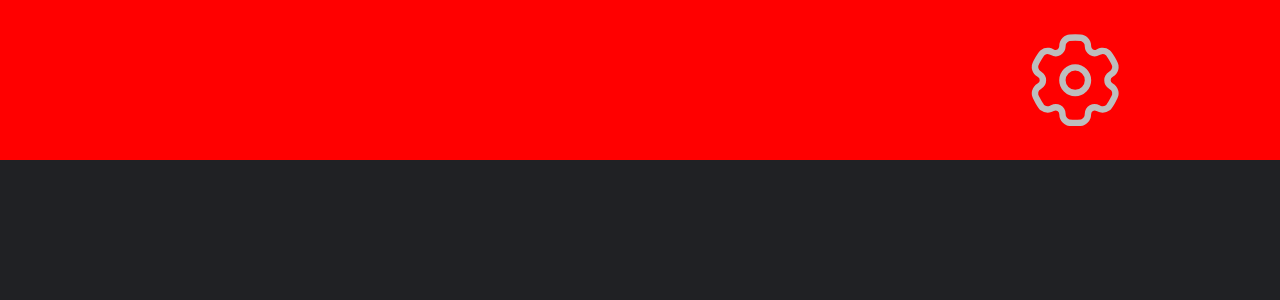
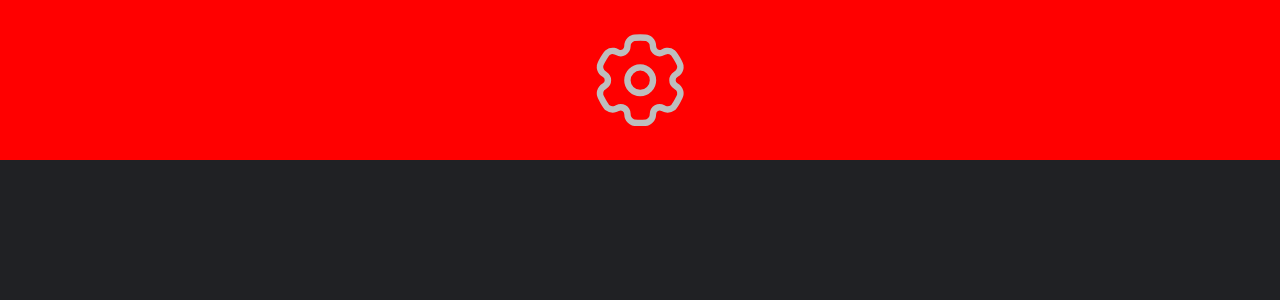
Before and after one commit to nneversky/todo-telega, a React (Vite) app: page / in a window 1280 px wide. Shown: the top 300 px of the page. Built offline with nearby package versions, Linux system fonts and the light colour scheme.

Commit message:
add settings icon

```diff
--- a/src/pages/App/App.css
+++ b/src/pages/App/App.css
@@ -11,6 +11,7 @@
   display: flex;
   flex-direction: row;
   align-items: center;
+  justify-content: center;
   height: 20vh;
   width: 100%;
   background-color: red;
@@ -18,6 +19,6 @@
 }
 
 .about {
-  transform: translateX(80vw);
+  /* transform: translateX(80vw); */
   width: 8vw;
 }
```
